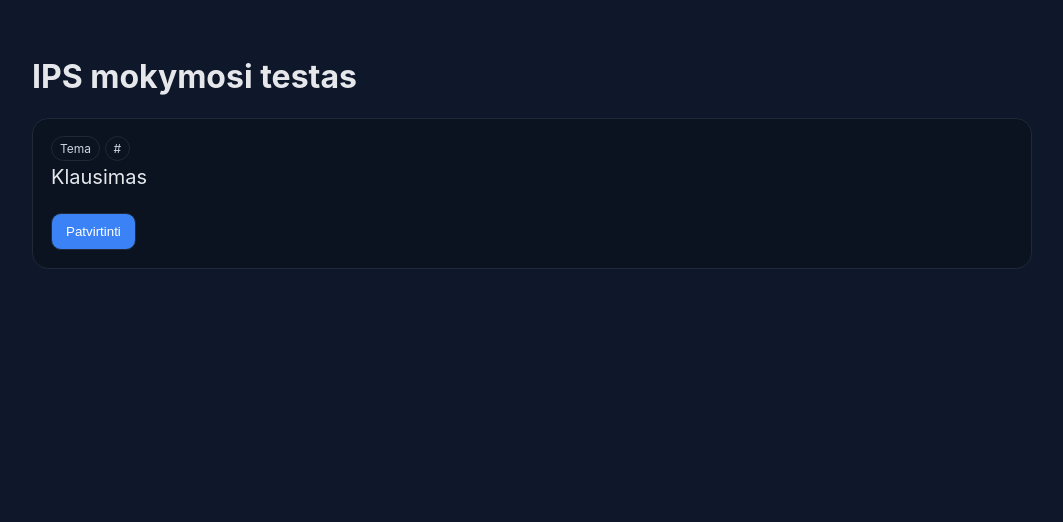
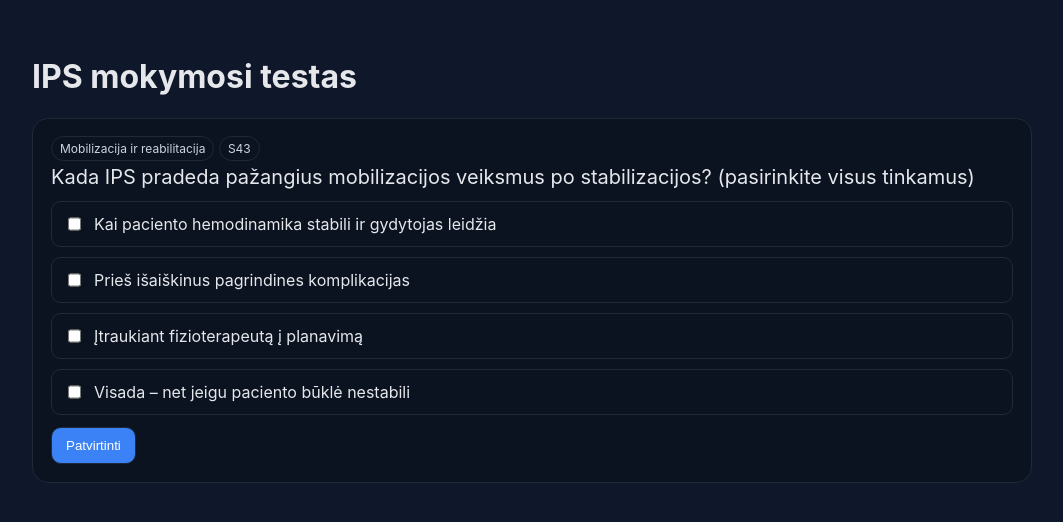
Before and after one commit to projesk/mokslai, a plain HTML site: page index.html in a window 1280 px wide. Shown: the whole page, without its empty margins (108-1171 px from the left). Drawn offline with Linux system fonts and the light colour scheme.

Commit message:
Update index.html

```diff
--- a/index.html
+++ b/index.html
@@ -52,8 +52,8 @@ const QUESTIONS = [{"id":"S101","tema":"Komunikacija","klausimas":"Kuris teiginy
   {"id":"S136","tema":"Resursų valdymas","klausimas":"Kas padeda per pamainą?","pasirinkimai":["Prioritetų sąrašas","Užduočių grupavimas","Aiškūs eskalacijos kriterijai","Vengti delegavimo"],"teisingi":[0,1,2],"feedback_short":"Planavimas ir aiškūs kriterijai taupo laiką ir didina saugumą.","feedback_long":"Deleguokite protingai, sekite kritinius rodiklius."},
   {"id":"S137","tema":"Alergijos ir žymėjimas","klausimas":"Kas būtina prieš skiriant vaistą?","pasirinkimai":["Patikrinti alergijas ir reakcijų tipą","Žymėti alergijas kortelėje/sistemoje","Ignoruoti, jei pacientas neatsimena","Paaiškinti skirtumus tarp NPI ir alergijos"],"teisingi":[0,1,3],"feedback_short":"Alergijų patikra – vaistų saugos dalis.","feedback_long":"Skirkite nepageidaujamas reakcijas ir alergijas; dokumentuokite aiškiai."},
   {"id":"S138","tema":"Vaikų sauga skyriuje","klausimas":"Kas būdinga?","pasirinkimai":["Dydžiui pritaikyta įranga","Skysčių/vaistų dozės pagal svorį","Tėvų įtraukimas ir sutikimai","Suaugusiųjų protokolai identiškai"],"teisingi":[0,1,2],"feedback_short":"Vaikams būtina specifinė įranga, dozavimas ir komunikacija.","feedback_long":"IPS pasirūpina saugia aplinka ir paaiškina procedūras tėvams."},
-  {"id":"S139","tema":"Darbo sauga","klausimas":"Kokios priemonės saugo personalą?","pasirinkimai":["AAP pagal riziką","Adatai atsparios talpos","Smurto prevencijos protokolai","Nereikia raportuoti incidentų"],"teisingi":[0,1,2],"feedback_short":"Personalas saugus – pacientai saugesni.","feedback_long":"Raportuokite incidentus, mokykitės iš jų, koreguokite procesus."}
-     {"id":"S01","tema":"NEWS2 / ankstyvas blogėjimas","klausimas":"Pacientas turi NEWS2 = 5. Kokių veiksmų IPS turėtų imtis? (pasirinkite visus tinkamus)","pasirinkimai":["Padidinti stebėjimo dažnumą ir dokumentuoti rodiklius kas 1 val.","Nedelsiant aktyvuoti RRT/ITS","Pranešti gydytojui ir parengti SBAR pranešimą","Nekreipti dėmesio, nes 5 yra nedidelis balas"],"teisingi":[0,2],"feedback_short":"NEWS2 ≥5 reikalauja padidinto dėmesio ir gydytojo informavimo.","feedback_long":"NEWS2 ≥5 rodo vidutinį–aukštą riziką: IPS didina stebėjimo dažnį, informuoja gydytoją ir paruošia aiškų SBAR pranešimą. RRT aktyvacija paprastai rekomenduojama prie ≥7 arba pagal vietinį protokolą."},
+  {"id":"S139","tema":"Darbo sauga","klausimas":"Kokios priemonės saugo personalą?","pasirinkimai":["AAP pagal riziką","Adatai atsparios talpos","Smurto prevencijos protokolai","Nereikia raportuoti incidentų"],"teisingi":[0,1,2],"feedback_short":"Personalas saugus – pacientai saugesni.","feedback_long":"Raportuokite incidentus, mokykitės iš jų, koreguokite procesus."},
+  {"id":"S01","tema":"NEWS2 / ankstyvas blogėjimas","klausimas":"Pacientas turi NEWS2 = 5. Kokių veiksmų IPS turėtų imtis? (pasirinkite visus tinkamus)","pasirinkimai":["Padidinti stebėjimo dažnumą ir dokumentuoti rodiklius kas 1 val.","Nedelsiant aktyvuoti RRT/ITS","Pranešti gydytojui ir parengti SBAR pranešimą","Nekreipti dėmesio, nes 5 yra nedidelis balas"],"teisingi":[0,2],"feedback_short":"NEWS2 ≥5 reikalauja padidinto dėmesio ir gydytojo informavimo.","feedback_long":"NEWS2 ≥5 rodo vidutinį–aukštą riziką: IPS didina stebėjimo dažnį, informuoja gydytoją ir paruošia aiškų SBAR pranešimą. RRT aktyvacija paprastai rekomenduojama prie ≥7 arba pagal vietinį protokolą."},
   {"id":"S02","tema":"ABCDE / sąmonės sumažėjimas","klausimas":"Pacientas tampa mieguistas, kvėpavimas paviršutiniškas, GKS sumažėjo. Kokią veiksmų seką IPS atliktų pirmiausia? (pasirinkite visus tinkamus)","pasirinkimai":["A) Patikrinti oro takus (A) ir užtikrinti praeinamumą","B) B) Pradėti išsamią neurologinę apžiūrą ir laukti neurologijos konsultacijos","C) B) Įvertinti kvėpavimą ir duoti papildomą deguonį","D) E) Patikrinti skausmą"],"teisingi":[0,2],"feedback_short":"ABCDE esmė: oro takai ir kvėpavimas pirmiausia.","feedback_long":"Esant sąmonės sumažėjimui pirmiausia užtikrinti A (airway) — galimi intubacijos požymiai; tuomet B — kvėpavimo įvertinimas ir O₂ pagal poreikį. Neurologinė apžiūra svarbi, bet ne pirmoje vietoje, jei yra kvėpavimo problemų."},
   {"id":"S03","tema":"SBAR komunikacija","klausimas":"Kuri informacija privalo būti įtraukta į SBAR pranešimą apie staigų hemodinamikos blogėjimą? (pasirinkite visus tinkamus)","pasirinkimai":["S: trumpas situacijos aprašymas (pvz., „pacientas hypotenzija“) ","B: detali paciento istorija nuo gimimo","A: objektyvūs parametrai (AKS, pulsas, SpO₂, GKS)","R: konkreti rekomendacija (pvz., „prašau atvykti į palatą“)"],"teisingi":[0,2,3],"feedback_short":"SBAR turi būti trumpas, konkretus ir veikiantis.","feedback_long":"SBAR: Situation (kas vyksta), Background (trumpai reikšminga istorija), Assessment (objektyvūs parametrai), Recommendation (ką prašote). Venkite perteklinės informacijos."},
   {"id":"S04","tema":"Kvėpavimo nepakankamumas – hipoksemija vs hiperkapnija","klausimas":"Kuris požymis labiausiai rodo hiperkapninį kvėpavimo nepakankamumą? (pasirinkite visus tinkamus)","pasirinkimai":["Padidėjęs kvėpavimo darbas su tachipnėja","Reta kvėpavimas ir somnolencija","Aukštas PaCO₂ arterinėje kraujo dujose","Cianozė be kvėpavimo depresijos"],"teisingi":[1,2],"feedback_short":"Hiperkapnija dažnai sukelia kvėpavimo sulėtėjimą ir somnolenciją; PaCO₂ – diagnostinis.","feedback_long":"Hiperkapnija: sutrikęs kvėpavimas, sumažėjusi kvėpavimo galia, augantis PaCO₂ arterinėse dujose. Hipoksemija – žemos SpO₂ reikšmės. IPS remiasi klinika ir ABG."},
```
